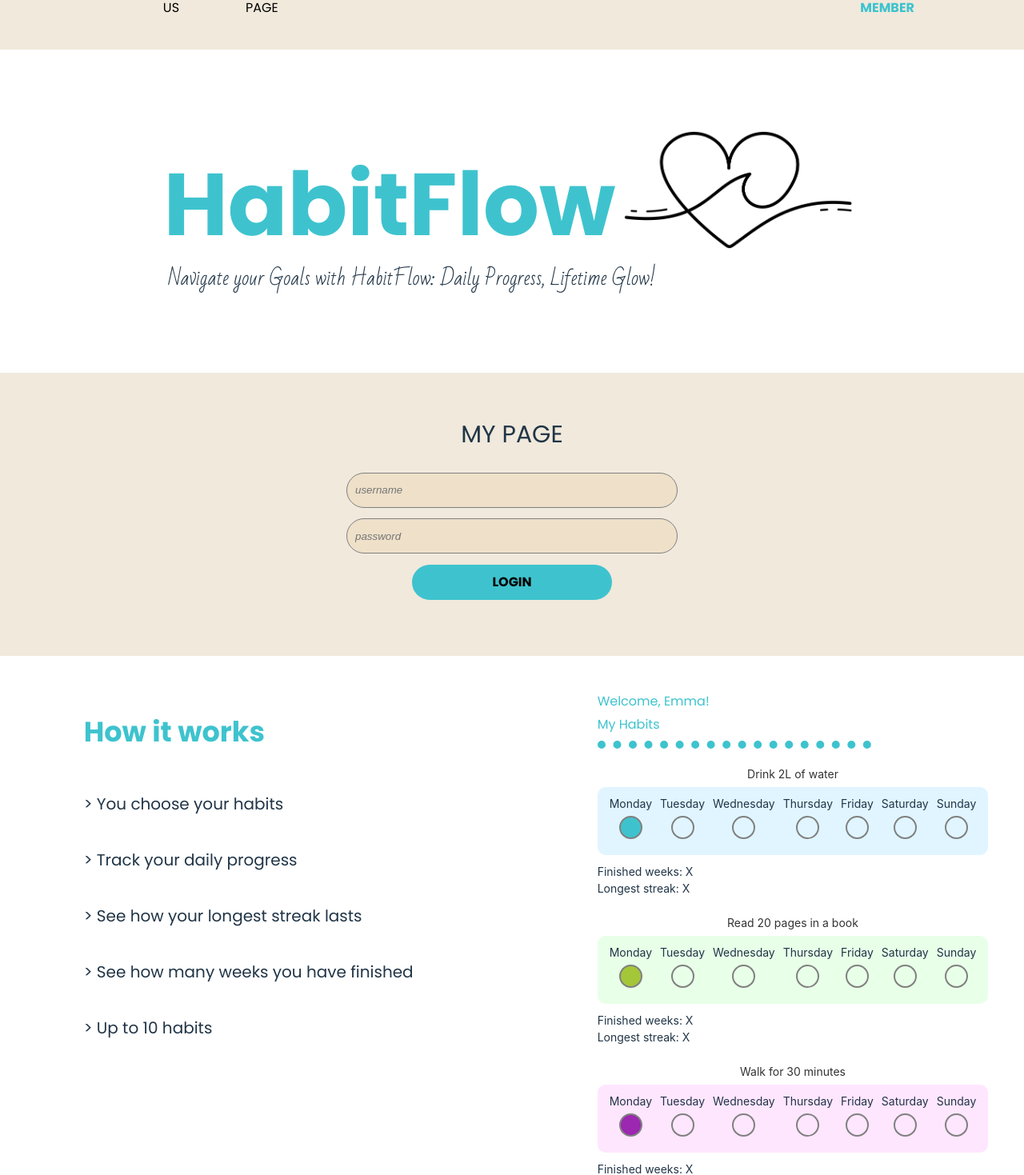
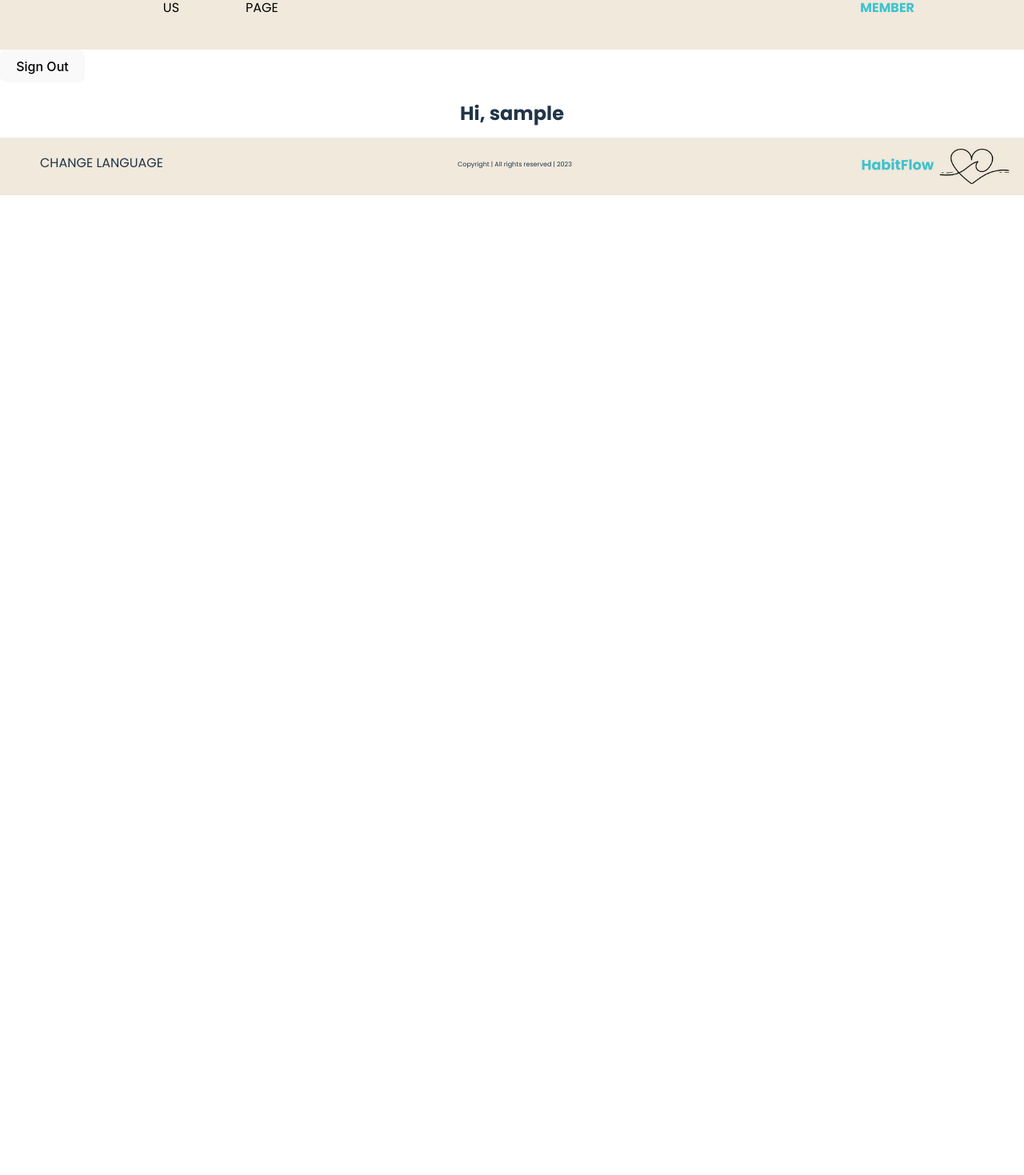
Before and after one commit to Technigo/final-boiler-plate-monorepo, a React (Vite) app in the folder frontend/: page /mypage in a window 1280 px wide. Before the commit this address led to /. Shown: the part 66-1535 px from the top of the page at 80% size. After the commit the page ends 800 px from the top, so only its background shows below. Built offline with nearby package versions, Linux system fonts and the light colour scheme; sample sign-in values are in the browser's storage.

Commit message:
updated userStore and some styling on Habtis

```diff
--- a/frontend/src/components/Startpage/Habit.jsx
+++ b/frontend/src/components/Startpage/HabitFront.jsx
@@ -1,13 +1,13 @@
 import React from 'react';
-import './Habit.css';
+import './habitfront.css';
 
 const daysOfWeek = ['Monday', 'Tuesday', 'Wednesday', 'Thursday', 'Friday', 'Saturday', 'Sunday'];
 
-const Habit = ({ habitName, habitColor, containerClass }) => {
+const HabitFront = ({ habitName, habitColor, containerClass }) => {
   return (
-    <div className={`habit-container ${containerClass}`}>
-      <span className="habit-title">{habitName}</span>
-      <div className="habit-tracker">
+    <div className={`habitfront-container ${containerClass}`}>
+      <span className="habitfront-title">{habitName}</span>
+      <div className="habitfront-tracker">
         {daysOfWeek.map((day, index) => (
           <div key={index} className="day-container">
             <label className="day-label">{day}</label>
@@ -15,7 +15,7 @@ const Habit = ({ habitName, habitColor, containerClass }) => {
           </div>
         ))}
       </div>
-      <div className="habit-footer">
+      <div className="habitfront-footer">
         <span>Finished weeks: X</span>
         <span>Longest streak: X</span>
       </div>
@@ -23,4 +23,4 @@ const Habit = ({ habitName, habitColor, containerClass }) => {
   );
 };
 
-export default Habit;
+export default HabitFront;
--- a/frontend/src/components/Startpage/HowItWorks.jsx
+++ b/frontend/src/components/Startpage/HowItWorks.jsx
@@ -1,7 +1,7 @@
 import React from "react";
 import { useTranslation } from 'react-i18next';
 import "./howitworks.css";
-import Habit from './Habit';
+import HabitFront from './HabitFront';
 
 const HowItWorks = () => {
     const { t } = useTranslation();
@@ -22,9 +22,9 @@ const HowItWorks = () => {
                 <p>My Habits</p>
                 <hr></hr>
                 <div className="my-habits">
-                    <Habit habitName="Drink 2L of water" habitColor="blue" containerClass="water" />
-                    <Habit habitName="Read 20 pages in a book" habitColor="green" containerClass="book" />
-                    <Habit habitName="Walk for 30 minutes" habitColor="purple" containerClass="walk" />
+                    <HabitFront habitName="Drink 2L of water" habitColor="blue" containerClass="water" />
+                    <HabitFront habitName="Read 20 pages in a book" habitColor="green" containerClass="book" />
+                    <HabitFront habitName="Walk for 30 minutes" habitColor="purple" containerClass="walk" />
                 </div>
             </div>
         </div>
--- a/frontend/src/components/Startpage/habit.css
+++ b/frontend/src/components/Startpage/habitfront.css
@@ -1,16 +1,17 @@
-.habit-container {
+.habitfront-container {
   margin-bottom: 20px;
   align-items: flex-start;
 }
 
-.habit-title {
+.habitfront-title {
   font-size: 14px;
   color: #333;
   margin-left: 0;
   margin-bottom: 10px;
+  text-align: left;
 }
 
-.habit-tracker {
+.habitfront-tracker {
   display: flex;
   justify-content: space-between;
   background-color: #e6f7ff;
@@ -59,7 +60,7 @@
   border: 2px solid grey;
 }
 
-.habit-footer {
+.habitfront-footer {
   display: flex;
   flex-direction: column;
   align-items: flex-start;
@@ -67,14 +68,14 @@
   margin-top: 10px;
 }
 
-.water .habit-tracker {
+.water .habitfront-tracker {
   background-color: #e0f5ff;
 }
 
-.book .habit-tracker {
+.book .habitfront-tracker {
   background-color: #e8ffe8;
 }
 
-.walk .habit-tracker {
+.walk .habitfront-tracker {
   background-color: #ffe6ff;
 }
--- a/frontend/src/components/css/habits.css
+++ b/frontend/src/components/css/habits.css
@@ -1,9 +1,18 @@
 .habits-container {
     text-align: left;
     margin-left: 120px;
-    width: 1000px;
+    margin-top: 100px;
+    width: 900px;
 }
 
+.habits-container h2 {
+    font-weight: 500;
+}
+
+.habits-container h3 {
+    font-weight: 500;
+    margin-top: 40px;
+}
 
 .one-habit {
     background-color: #c2e7eb;
@@ -42,8 +51,8 @@
     color: #fff;
     background-color: none;
     height: 1px;
-    width: 70%;
-    margin-left: 40px;
+    width: 100%;
+    margin-left: 0px;
     padding-bottom: 40px;
     position: relative;
 }
--- a/frontend/src/pages/Habits.jsx
+++ b/frontend/src/pages/Habits.jsx
@@ -9,28 +9,19 @@ import { CreateHabit } from "../components/CreateHabit";
 import { habitStore } from "../stores/habitStore";
 import { userStore } from "../stores/userStore";
 import { useNavigate } from "react-router-dom";
+import { useMediaQuery } from "react-responsive";
 import { Link } from "react-router-dom";
-import { useMediaQuery } from "react-responsive";
 import "../components/css/habits.css";
 
 // Define the 'Habits' functional component.
 export const Habits = () => {
-
   const isMobile = useMediaQuery({ maxWidth: 393 });
   const isTablet = useMediaQuery({ minWidth: 394, maxWidth: 834 });
 
-  // Text content for the heading and paragraphs.
-  const text = {
-    heading: "Habits Page",
-    intro: "Habits Here",
-    loremIpsum:
-      "Lorem ipsum dolor sit amet consectetur adipisicing elit. Inventore, vitae fugit ipsam quo accusantium autem officia necessitatibus ullam voluptati",
-  };
-
   // Access the 'Habits', 'fetchHabits', 'handleEdit', and 'deleteHabitById' functions from the 'HabitStore'.
   const { habits, fetchHabits, handleEdit, deleteHabitById, markFinished, markUnfinished } = habitStore();
-  // Access the 'accessToken' from the 'userStore'.
-  const { accessToken } = userStore();
+  // Access the 'username', 'isLoggedIn', and 'handleLogout' from the 'userStore'.
+  const { username, isLoggedIn, handleLogout } = userStore();
 
   // Use the 'useEffect' hook to fetch habits when 'habits' or 'accessToken' change.
   useEffect(() => {
@@ -41,12 +32,9 @@ export const Habits = () => {
   // Initialize the 'navigate' function from React Router.
   const navigate = useNavigate();
 
-  // Access the 'handleLogout' function from the 'userStore'.
-  const storeHandleLogout = userStore((state) => state.handleLogout);
-
   // Function to handle the click event of the logout button.
   const onLogoutClick = () => {
-    storeHandleLogout();
+    handleLogout();
     // Additional logic after logout can be added here.
     alert("Log out successful");
     navigate("/"); // You can change this to the login route
@@ -66,7 +54,15 @@ export const Habits = () => {
     for (var i = 1; i <= 7; i++) {
       const day = moment().day(i);
       const active = finished.includes(day.dayOfYear()) ? true : false;
-      buttons.push(<button className={active ? "finished" : "unfinished"} onClick={() => onClickMark(habit, active, day.format('YYYY-MM-DDT12:00:00'))}>{moment().day(i).format('dddd')}</button>);
+      buttons.push(
+        <button
+          key={`${habit._id}-${i}`}
+          className={active ? "finished" : "unfinished"}
+          onClick={() => onClickMark(habit, active, day.format('YYYY-MM-DDT12:00:00'))}
+        >
+          {moment().day(i).format('dddd')}
+        </button>
+      );
     }
     return buttons;
   };
@@ -81,24 +77,18 @@ export const Habits = () => {
       ) : (
         <Navbar />
       )}
-      <nav>
-        {/* Create a navigation menu with links to the home, habits, and sign-out routes. */}
-        <ul className="app-ul">
-          <li className="app-li">
-            <button onClick={onLogoutClick}>Sign Out</button>
-          </li>
-        </ul>
-      </nav>
+
       <div className="habits-container">
-        <h2>{text.heading}</h2>
+        {isLoggedIn && <h2>Hi {username}, welcome! Let's make the best of this day ☀️</h2>}
+
+        {/* Display habits if user is logged in, otherwise show login message. */}
+        {isLoggedIn ? (
+          <>
+            <h3>My habits</h3>
             <hr />
-        <p>{text.intro}</p>
-        <p>{text.loremIpsum}</p>
             {/* Conditional rendering based on the number of Habits. */}
             {habits.length === 0 ? (
-          <>
               <p>No habits yet, go ahead and add some!</p>
-          </>
             ) : (
               // Map through 'habits' and render habit items.
               habits.map((habit) => (
@@ -106,16 +96,23 @@ export const Habits = () => {
                   <div className="one-habit">
                     <p>{habit.habit}</p>
                     {finishedComponent(habit)}
-                <button className="trash" onClick={() => deleteHabitById(habit._id)}><img src="/trashcan.png" alt="delete" className="trash-icon" /></button>
+                    <button className="trash" onClick={() => deleteHabitById(habit._id)}>
+                      <img src="./trashcan.png" alt="delete" className="trash-icon" />
+                    </button>
                   </div>
-
                 </div>
               ))
             )}
 
             {/* Render the 'Createhabit' component to add new habits. */}
             <CreateHabit />
+            <button onClick={onLogoutClick}>Sign Out</button>
+          </>
+        ) : (
+          <p>No permission - Please log in.<Link to="/">Back to start</Link></p>
+        )}
       </div>
+
       {isMobile ? (
         <FooterMobile />
       ) : isTablet ? (
@@ -126,7 +123,3 @@ export const Habits = () => {
     </>
   );
 };
-
-// SUMMARY
-
-// This code defines the habits component, which handles the display of habits, their creation, editing, and deletion. It imports necessary components, hooks, and stores, and it uses React Router to navigate between routes. The component also fetches habits from the server using the fetchhabits function and updates the display based on the user's authentication status. Additionally, it renders text content and conditionally displays habits or a message when there are no habits.
--- a/frontend/src/stores/userStore.jsx
+++ b/frontend/src/stores/userStore.jsx
@@ -5,31 +5,38 @@ import { create } from "zustand";
 const apiEnv = import.meta.env.VITE_BACKEND_API;
 
 // Create a Zustand store for user-related state and actions.
-export const userStore = create((set, get) => ({
-  // Initialize username state.
-  username: "",
-  // Define a function to set the username state.
-  setUsername: (username) => set({ username }),
+export const userStore = create((set, get) => {
+  // Get stored username and token from localStorage.
+  const storedUsername = localStorage.getItem("username");
+  const storedToken = localStorage.getItem("accessToken");
 
-  // Initialize email state.
-  email: "",
-  // Define a function to set the email state.
-  setEmail: (email) => set({ email }),
+  return {
+    // Initialize username state with stored value or an empty string.
+    username: storedUsername || "",
+    // Define a function to set the username state and store it in localStorage.
+    setUsername: (username) => {
+      set({ username });
+      localStorage.setItem("username", username);
+    },
 
-  // Initialize password state.
-  password: "",
-  // Define a function to set the password state.
-  setPassword: (password) => set({ password }),
+    // ... (other state and actions)
 
-  // Initialize accessToken state with null.
-  accessToken: null,
-  // Define a function to set the accessToken state.
-  setAccessToken: (token) => set({ accessToken: token }),
+    // Initialize accessToken state with stored value or null.
+    accessToken: storedToken || null,
+    // Define a function to set the accessToken state and store it in localStorage.
+    setAccessToken: (token) => {
+      set({ accessToken: token });
+      localStorage.setItem("accessToken", token);
+    },
 
-  // Initialize isLoggedIn state with false.
-  isLoggedIn: false,
+    // ... (other state and actions)
+
+    // Initialize isLoggedIn state with a boolean indicating whether there's a stored token.
+    isLoggedIn: !!storedToken,
     // Define a function to set the isLoggedIn state.
     setIsLoggedIn: (isLoggedIn) => set({ isLoggedIn }),
+
+    // ... (other state and actions)
 
     // FUNCTION TO REGISTER USERS
     handleSignup: async (username, password, email) => {
@@ -52,8 +59,9 @@ export const userStore = create((set, get) => ({
         // Parse the response data as JSON.
         const data = await response.json();
         if (data.success) {
-        // Update the username state.
+          // Update the username state and store it in localStorage.
           set({ username });
+          localStorage.setItem("username", username);
           // Display a success alert.
           alert("Signup successful!");
           console.log("Signing up with:", username);
@@ -115,11 +123,10 @@ export const userStore = create((set, get) => ({
     handleLogout: () => {
       // Clear user information and set isLoggedIn to false.
       set({ username: "", accessToken: null, isLoggedIn: false });
-    // Remove the accessToken from localStorage.
+      // Remove the accessToken and username from localStorage.
       localStorage.removeItem("accessToken");
+      localStorage.removeItem("username");
       // Additional logout logic can be added here if needed.
     },
-}));
-
-// SUMMARY
-// This file serves as the core of a React application's user authentication and state management system. It utilizes the Zustand library to create a centralized store that handles user-related data and actions. The store includes state variables such as username, email, password, accessToken, and isLoggedIn, each with corresponding functions to modify their values. The handleSignup function allows users to register by sending their information to a server-side registration endpoint, displaying alerts for success or failure. Similarly, the handleLogin function facilitates user login, updating the state with the user's credentials and access token upon success, and storing the token in the browser's local storage. Additionally, it handles the user's logout by clearing user information and local storage data. Overall, this file provides a robust framework for user authentication and state management in the React application, enhancing user registration, login, and logout processes.
+  };
+});
```
Also changed, not shown: frontend/public/menu.png. Lines whose indentation alone changed are shown as unchanged.
